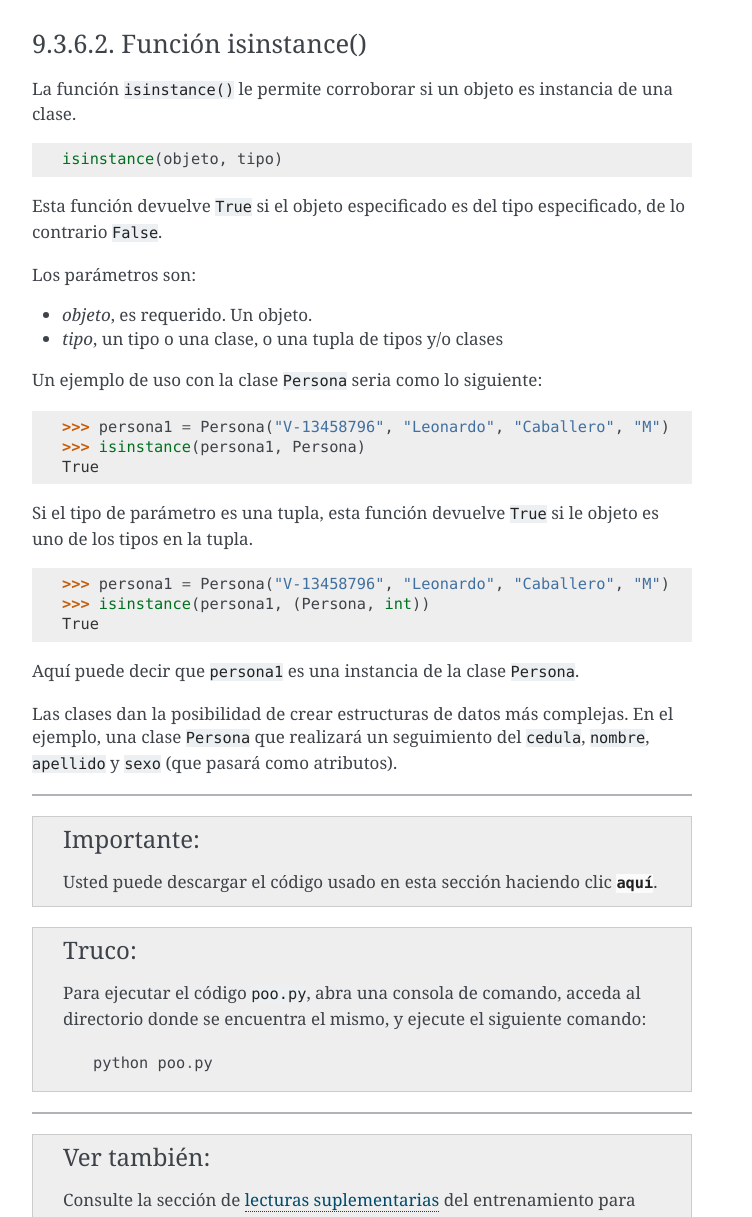
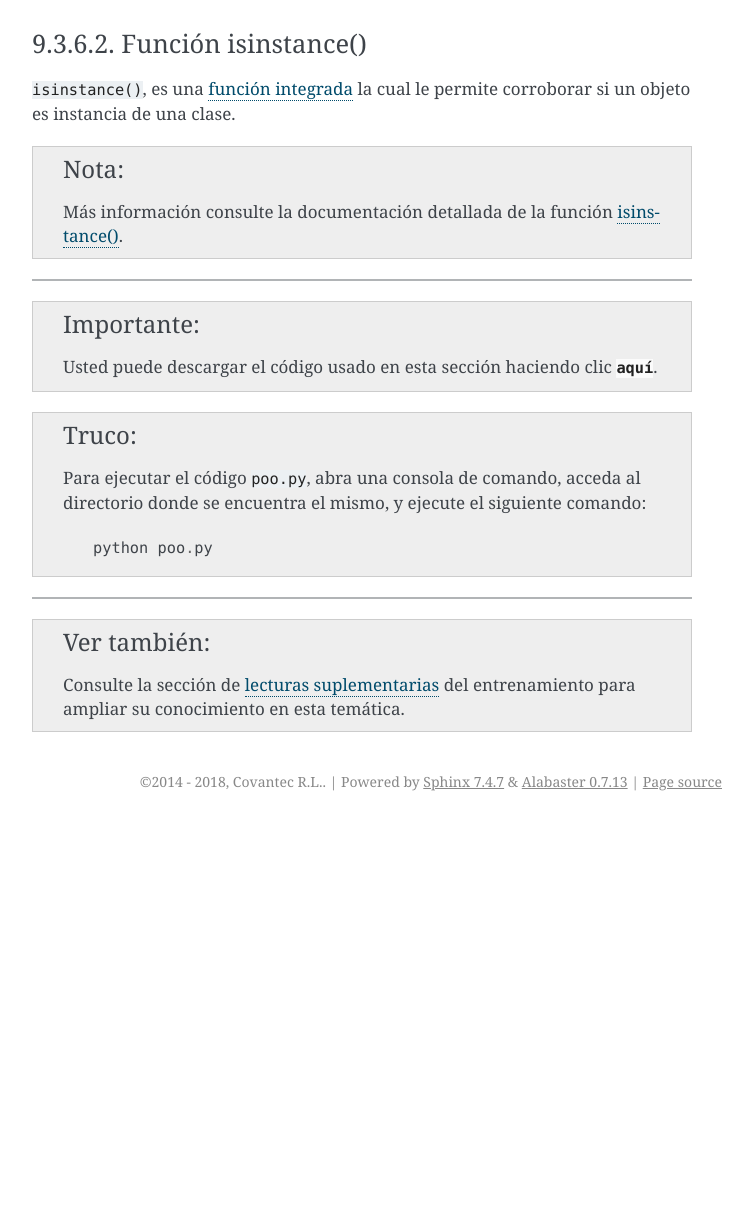
Before and after one commit to macagua/entrenamiento.python_basico, a Sphinx documentation site: the page built from source/leccion9/poo.rst, in a window 1280 px wide and 1400 px high, scrolled down 10112 px, cut to the strip 183-1400 px from the top of the window. Shown: the whole strip, without its empty margins (388-1140 px from the left). Built offline with Sphinx 7.4.7, drawn with Linux system fonts in a browser that asks for light colours; after the commit the page ends 11116 px from its top, so only the background shows below that.

Commit message:
mover la funcion isinstace desde la seccion POO a la seccion de funciones integradas

```diff
--- a/source/leccion9/poo.rst
+++ b/source/leccion9/poo.rst
@@ -537,50 +537,15 @@ un objeto.
     :lines: 9-14
 
 
-.. _python_funcion_isinstance:
-
 Función isinstance()
 ~~~~~~~~~~~~~~~~~~~~
 
-La función ``isinstance()`` le permite corroborar si un objeto es instancia
-de una clase.
+``isinstance()``, es una :ref:`función integrada <python_funciones_integradas>`
+la cual le permite corroborar si un objeto es instancia de una clase.
 
-::
-
-    isinstance(objeto, tipo)
-
-Esta función devuelve ``True`` si el objeto especificado es
-del tipo especificado, de lo contrario ``False``.
-
-Los parámetros son:
-
-- *objeto*, es requerido. Un objeto.
-
-- *tipo*, un tipo o una clase, o una tupla de tipos y/o clases
-
-Un ejemplo de uso con la clase ``Persona`` seria como lo siguiente:
-
-::
-
-    >>> persona1 = Persona("V-13458796", "Leonardo", "Caballero", "M")
-    >>> isinstance(persona1, Persona)
-    True
-
-
-Si el tipo de parámetro es una tupla, esta función devuelve ``True`` si le
-objeto es uno de los tipos en la tupla.
-
-::
-
-    >>> persona1 = Persona("V-13458796", "Leonardo", "Caballero", "M")
-    >>> isinstance(persona1, (Persona, int))
-    True
-
-Aquí puede decir que ``persona1`` es una instancia de la clase ``Persona``.
-
-Las clases dan la posibilidad de crear estructuras de datos más complejas.
-En el ejemplo, una clase ``Persona`` que realizará un seguimiento del
-``cedula``, ``nombre``, ``apellido`` y ``sexo`` (que pasará como atributos).
+.. note::
+    Más información consulte la documentación detallada de la función
+    :ref:`isinstance() <python_funcion_isinstance>`.
 
 
 ----
```
Also changed, not shown: source/leccion5/funciones_integradas.rst (+57 -0 lines).
